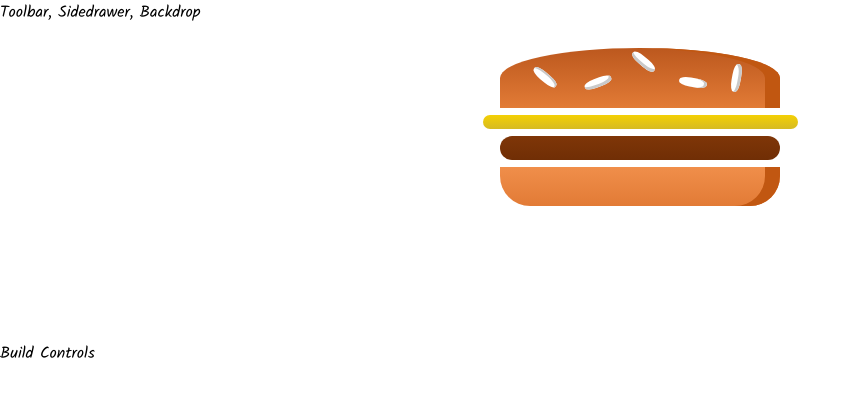
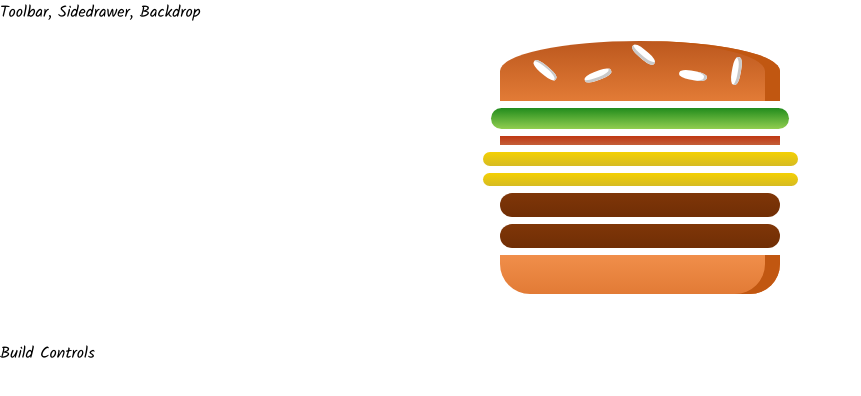
Before and after one commit to pranayreddy03/react-app, a React (Create React App) app: page / in a window 1280 px wide. Shown: the top 396 px of the page, without its empty margins (0-861 px from the left). Built offline with nearby package versions, Linux system fonts and the light colour scheme.

Commit message:
Added the state to burgerbuilder component and passing it to burger component

```diff
--- a/src/components/Burger/Burger/Burger.css
+++ b/src/components/Burger/Burger/Burger.css
@@ -2,7 +2,7 @@
     width: 100%;
     margin: auto;
     height: 250px;
-    overflow: scroll;
+    /* overflow: scroll; */
     text-align: center;
     font-size: 1.2rem;
     font-weight: bold;
--- a/src/components/Burger/Burger/Burger.js
+++ b/src/components/Burger/Burger/Burger.js
@@ -5,11 +5,17 @@
 import BurgerIngredient from '../BurgerIngredients/BurgerIngredient';
 
 const Burger = (props) => {
+
+    const receivedIngredients = Object.keys(props.ingredients).map((ingredientKey) => {
+        return [...Array(props.ingredients[ingredientKey])].map((_, i) => {
+            return <BurgerIngredient key={ingredientKey + i} type={ingredientKey} />
+        })
+    })
+
     return (
         <div className="burger">
              <BurgerIngredient type="bread-top"/>
-             <BurgerIngredient type="cheese"/>
-             <BurgerIngredient type="meat"/>
+             {receivedIngredients}
              <BurgerIngredient type="bread-bottom"/>
         </div>
     );
--- a/src/components/burgerBuilder/BurgerBuilder.js
+++ b/src/components/burgerBuilder/BurgerBuilder.js
@@ -3,10 +3,20 @@
 import Burger from '../Burger/Burger/Burger';
 
 class BurgerBuilder extends Component {
+
+    state = {
+        ingredients :  {
+            salad: 1,
+            bacon: 1,
+            cheese: 2,
+            meat: 2
+        }
+    }
+
     render() {
         return (
             <Fragment>
-                <Burger/>
+                <Burger ingredients={this.state.ingredients} />
                 <div>Build Controls</div>
             </Fragment>
         )
```
